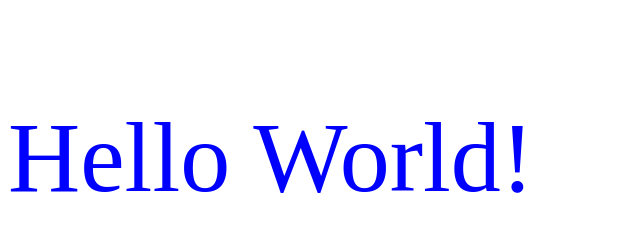
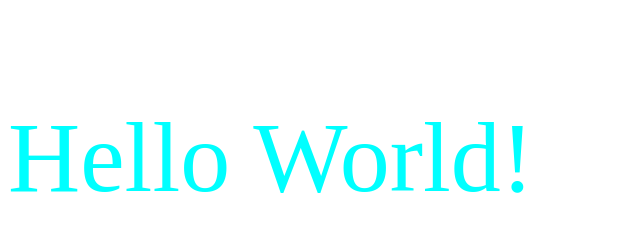
Before and after one commit to IamYoursh/Who-am-i-project, a plain HTML site: page index.html in a window 1280 px wide. Shown: the whole page, without its empty margins (0-640 px from the left). Drawn offline with Linux system fonts and the light colour scheme.

Commit message:
Update index.html

```diff
--- a/index.html
+++ b/index.html
@@ -7,7 +7,7 @@
 
   <body>
 
-    <p style="color:blue; font-size:100px;">Hello World!</p>
+    <p style="color:cyan; font-size:100px;">Hello World!</p>
 
   </body>
 
```
